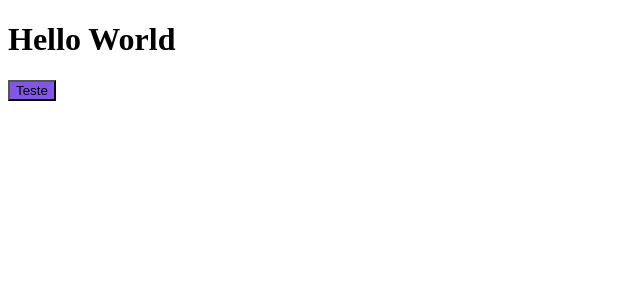
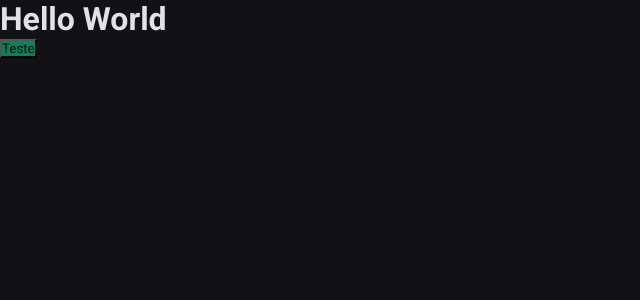
Before and after one commit to taiprogrammer/ignite-shop, a Next.js app: page / in a window 1280 px wide. Shown: the top 300 px of the page, without its empty margins (0-640 px from the left). Built offline with nearby package versions, Linux system fonts and the light colour scheme.

Commit message:
init global style

```diff
--- a/pages/_app.tsx
+++ b/pages/_app.tsx
@@ -1,5 +1,9 @@
-import type { AppProps } from 'next/app'
+import { globalStyles } from "@/styles/global";
+import type { AppProps } from "next/app";
+// Esse componente funciona como um wrapper/container das páginas da aplicação
+//chamando a estilização global:
+globalStyles();
 
 export default function App({ Component, pageProps }: AppProps) {
-  return <Component {...pageProps} />
+  return <Component {...pageProps} />;
 }
--- a/pages/index.tsx
+++ b/pages/index.tsx
@@ -1,7 +1,7 @@
 import { styled } from "@/styles";
 
 const Button = styled("button", {
-  backgroundColor: "$rocketseat",
+  backgroundColor: "$green500",
 });
 export default function Home() {
   return (
--- /dev/null
+++ b/styles/global.ts
@@ -0,0 +1,19 @@
+import { globalCss } from ".";
+
+export const globalStyles = globalCss({
+  "*": {
+    margin: 0,
+    padding: 0,
+  },
+
+  body: {
+    color: "$gray100",
+    backgroundColor: "$gray900",
+    "-webkit-font-smoothing": "antialiased",
+  },
+
+  "body, input, textarea, button": {
+    fontWeight: 400,
+    fontFamily: "Roboto",
+  },
+});
--- a/styles/index.ts
+++ b/styles/index.ts
@@ -12,7 +12,15 @@
 } = createStitches({
   theme: {
     colors: {
-      rocketseat: "#8257e6",
+      white: "#FFF",
+
+      gray900: "#121214",
+      gray800: "#202024",
+      gray300: "#C4C4CC",
+      gray100: "#E1E1E6",
+
+      green500: "#00875F",
+      green300: "#00B37E",
     },
   },
 });
```
